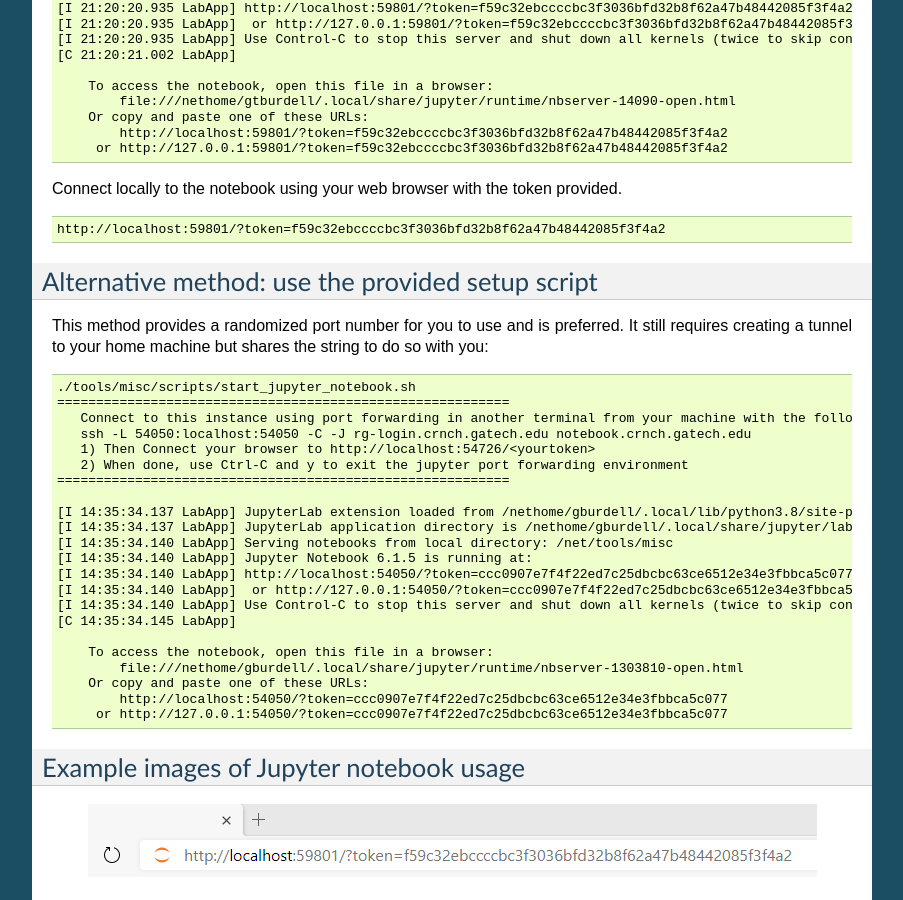
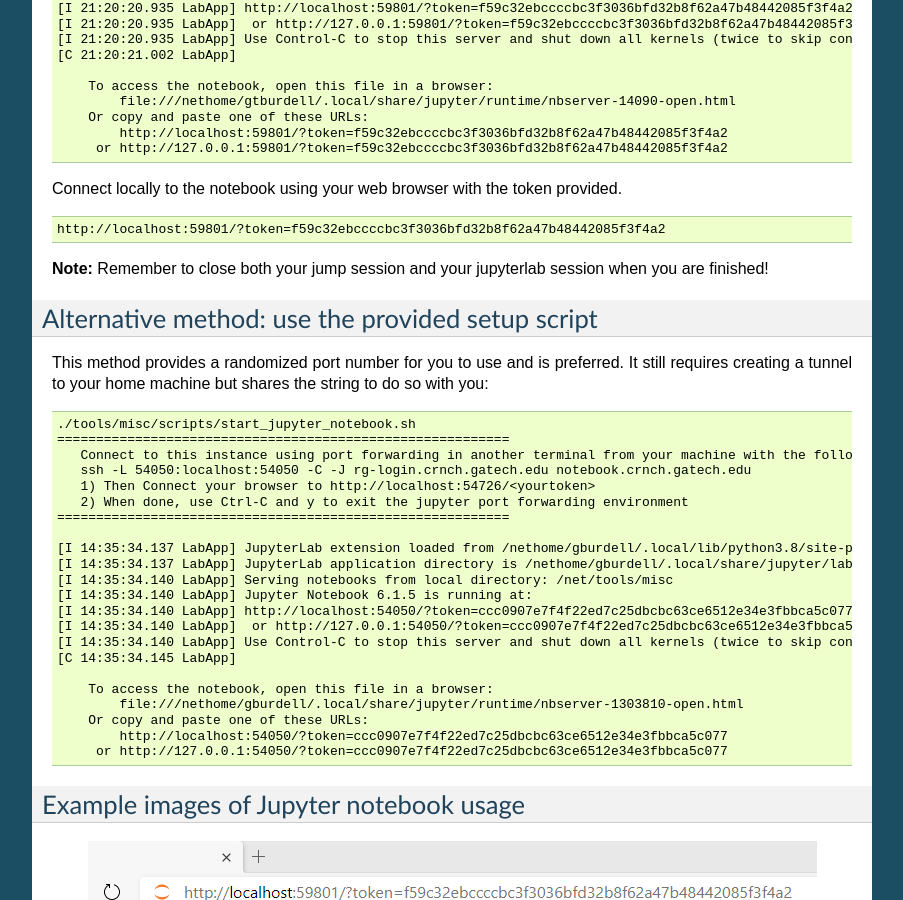
Before and after one commit to gt-crnch-rg/read-the-docs, a Sphinx documentation site: the page built from docs/general/using-jupyter-notebooks.rst, in a window 1280 px wide and 900 px high, scrolled down 605 px. Shown: the whole window, without its empty margins (198-1101 px from the left). Built offline with Sphinx 7.4.7, drawn with Linux system fonts in a browser that asks for light colours; pages that are not in the unit, such as notebooks, are missing from menus; some of the changed text lies outside the part shown.

Commit message:
Update using-jupyter-notebooks.rst

```diff
--- a/docs/general/using-jupyter-notebooks.rst
+++ b/docs/general/using-jupyter-notebooks.rst
@@ -60,6 +60,9 @@ provided.
 
    http://localhost:59801/?token=f59c32ebccccbc3f3036bfd32b8f62a47b48442085f3f4a2
 
+**Note:** Remember to close both your jump session and your jupyterlab
+session when you are finished!
+
 Alternative method: use the provided setup script
 -------------------------------------------------
 
```
Also changed, not shown: other parts of docs/general/using-jupyter-notebooks.rst (+0 -3 lines).
